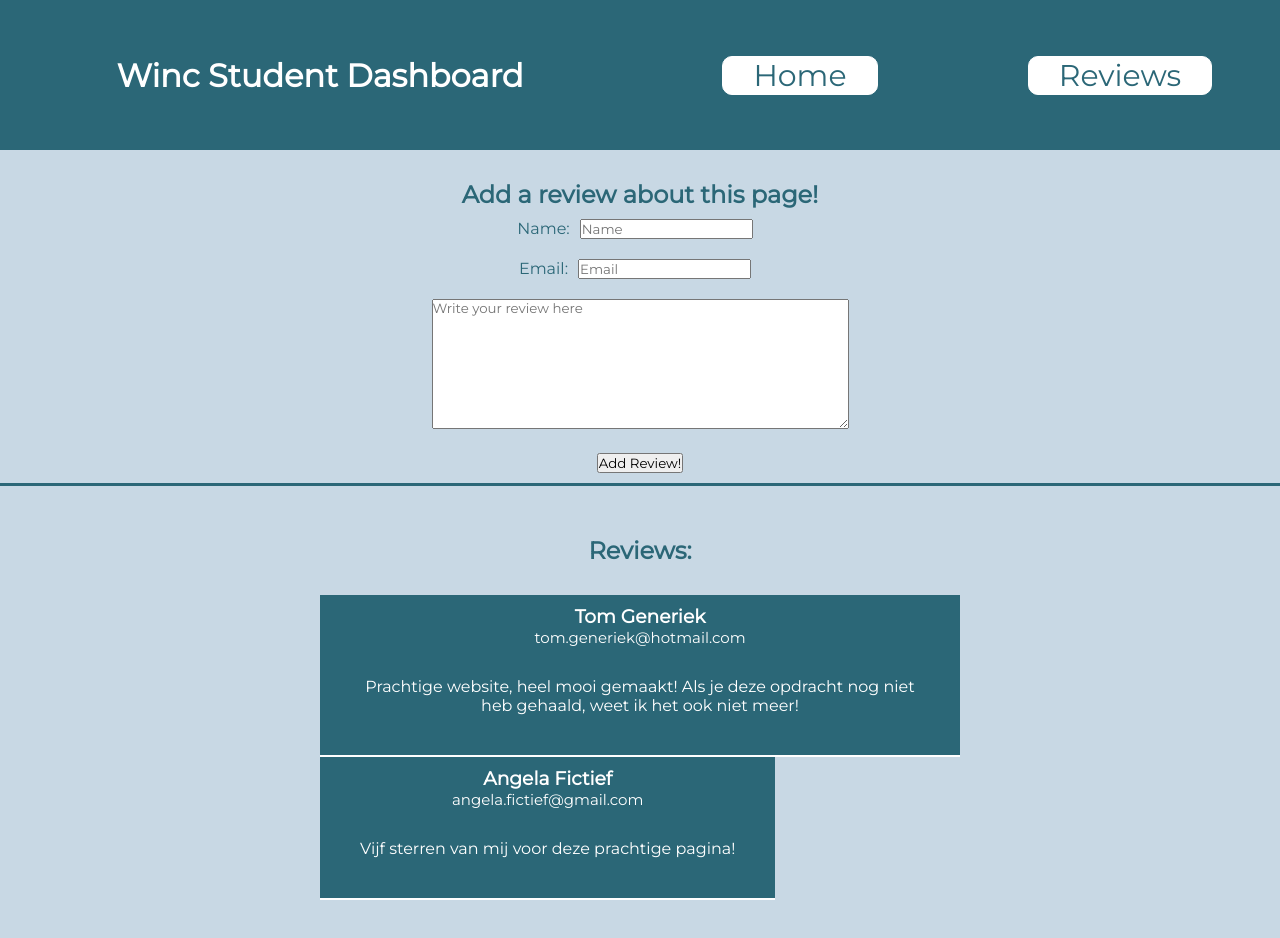
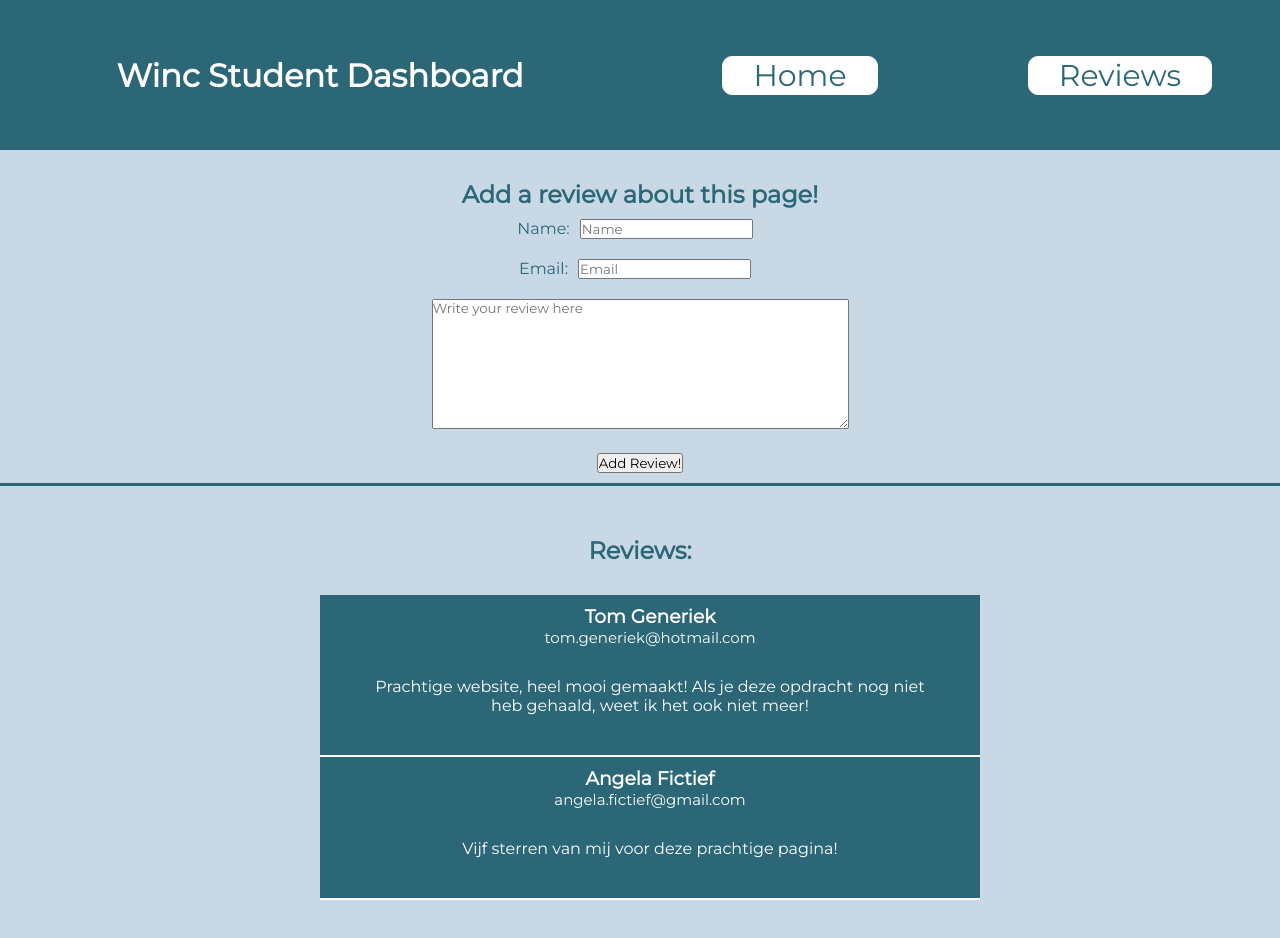
Before and after one commit to Bierloga/Lucas_Derksen-Student_Dashboard, a React (Create React App) app: page /reviews in a window 1280 px wide. Shown: the top 938 px of the page. Built offline with nearby package versions, Linux system fonts and the light colour scheme.

Commit message:
changed padding review-page

```diff
--- a/src/App.css
+++ b/src/App.css
@@ -80,6 +80,11 @@
 .student-overview-item a {
     color: #ffffff;
     text-decoration: none;
+}
+
+.student-overview h1 {
+    position: relative;
+    right: 5%;
 }
 
 .student-overview-item h2 {
@@ -221,18 +226,22 @@
     background-color: #c8d8e4;
 }
 
+
 .review-list-container {
     background-color: #c8d8e4;
     color: #2b6777;
     padding-top: 50px;
     padding-bottom: 100px;
-    text-align: center;
 }
 
 .review-list-container h2 {
     padding-bottom: 30px;
     font-weight: bold;
     text-align: center;
+}
+
+.review-list-container li {
+    width: 50%;
 }
 
 .review-list {
@@ -244,7 +253,6 @@
     border-bottom: 2px solid #ffffff;
     margin-left: 25%;
     margin-right: 25%;
-    width: fit-content;
 }
 
 .review-list p {
```
